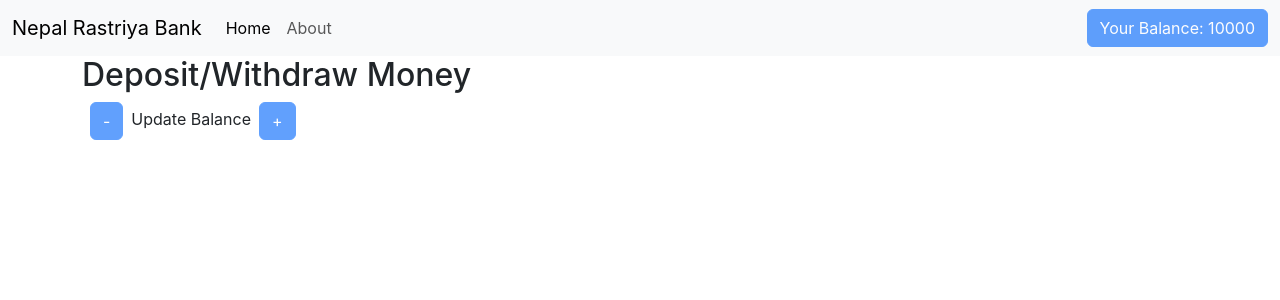
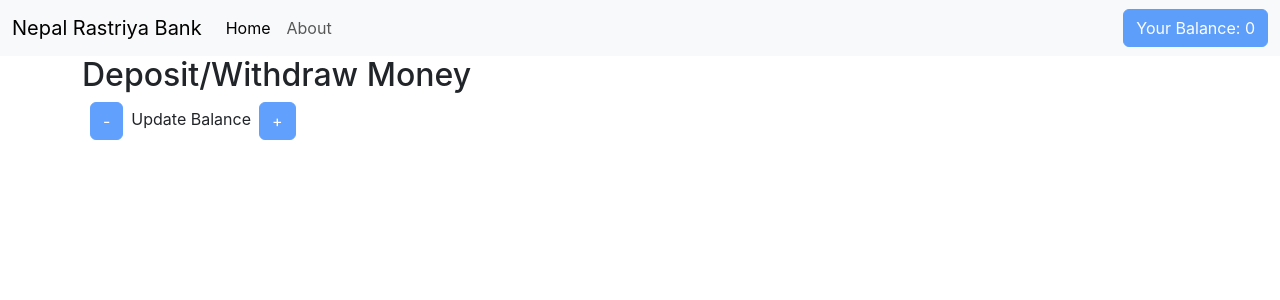
Before and after one commit to Anuuup10/Redux, a React (Create React App) app: page / in a window 1280 px wide. Shown: the top 300 px of the page. Built offline with nearby package versions, Linux system fonts and the light colour scheme.

Commit message:
Feat: Accessing State

```diff
--- a/src/components/Navbar.js
+++ b/src/components/Navbar.js
@@ -1,6 +1,8 @@
 import React from "react";
+import { useSelector } from "react-redux";
 
 const Navbar = () => {
+  const amount = useSelector(state => state.amount)
   return (
     <div>
       <nav className="navbar navbar-expand-lg bg-body-tertiary">
@@ -34,7 +36,7 @@
             </ul>
             <div>
               <button disabled={true} className="btn btn-primary">
-                Your Balance: 10000
+                Your Balance: {amount}
               </button>
             </div>
           </div>
```
